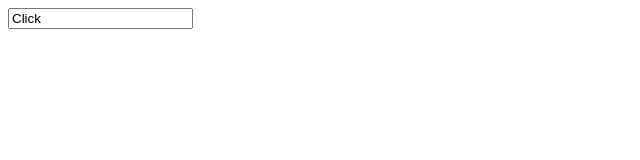
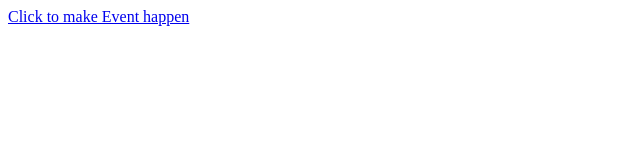
Before and after one commit to Haroon-Zafar/JavaScript-Saylani-Course, a plain HTML site: page index.html in a window 1280 px wide. Shown: the whole page, without its empty margins (0-640 px from the left). Drawn offline with Linux system fonts and the light colour scheme.

Commit message:
Event on an `anchor` tag.
Always use anchor tag or buttons for events to occur.

```diff
--- a/index.html
+++ b/index.html
@@ -7,7 +7,7 @@
     <title>Document</title>
   </head>
   <body>
-    <input type="text" value="Click" onclick="alert('Hi');" />
+    <a href="index.html" onclick="alert('Hi');">Click to make Event happen</a>
     <script src="./index.js"></script>
   </body>
 </html>
```
